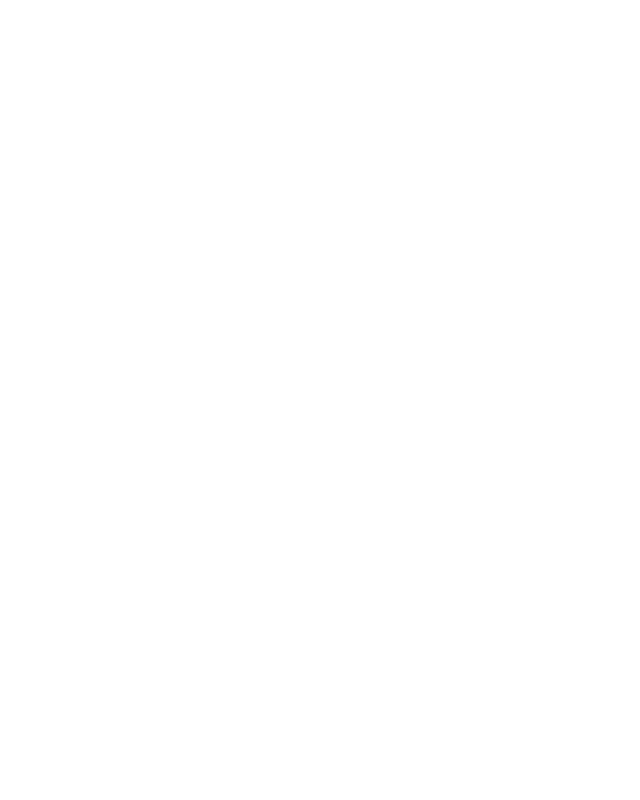
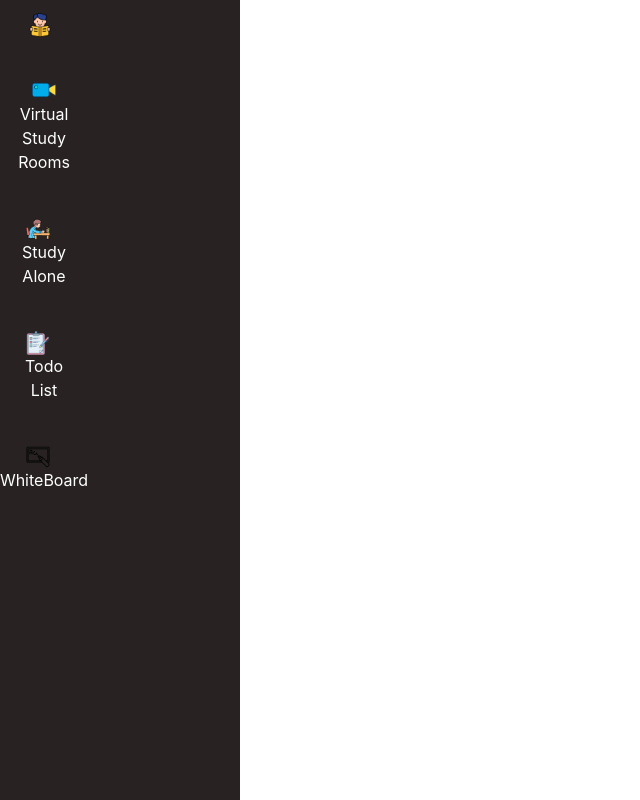
Before and after one commit to kishankool/VirtualStudyRoom, a React (Create React App) app in the folder virtual-study-room/: page /tasks in a window 1280 px wide. Before the commit this address had no page. Shown: the whole page, without its empty margins (0-640 px from the left). Built offline with nearby package versions, Linux system fonts and the light colour scheme.

Commit message:
minor changes

```diff
--- a/virtual-study-room/src/App.js
+++ b/virtual-study-room/src/App.js
@@ -1,11 +1,11 @@
 import React from "react";
 import { BrowserRouter, Routes, Route } from "react-router-dom";
 import SetAvatar from "./pages/SetAvatar";
-// import Chat from "./pages/Chat";
 import Login from "./pages/Login";
 import Register from "./pages/Register";
 import Home from "./pages/Home";
 import StudyAlone from "./pages/StudyAlone";
+import TodoList from "./pages/TodoList";
 
 export default function App() {
   return (
@@ -16,6 +16,7 @@
         <Route path="/setAvatar" element={<SetAvatar /> } />
         <Route path="/" element={<Home />} />
         <Route path="/studyalone" element={<StudyAlone />} />
+        <Route path="/tasks" element={<TodoList />} />
       </Routes>
     </BrowserRouter>
   );
--- a/virtual-study-room/src/components/Navbar.jsx
+++ b/virtual-study-room/src/components/Navbar.jsx
@@ -13,14 +13,14 @@
     <nav className='navigation-menu'>
       <div className='wrapper'>
         <div className='logo'>
-          <a className='' href=''>
+          <a className='' href='/'>
             <img width='24' height='24' src={reading} />
           </a>
         </div>
         <div className='menu'>
           <ul className='menu-items'>
             <li>
-              <a className='studyrooms navigation-link' href=''>
+              <a className='studyrooms navigation-link' href='/'>
                 <div className='study-room-image'>
                   <img width='24' height='24'  src={video} alt='studyroom' />
                 </div>
@@ -36,7 +36,7 @@
               </a>
             </li>
             <li>
-              <a className='task-list navigation-link' href=''>
+              <a className='task-list navigation-link' href='tasks'>
                 <div className='task-list menu-item'>
                   <img width='24' height='24' src={list} />
                 </div>
--- /dev/null
+++ b/virtual-study-room/src/pages/TodoList.jsx
@@ -0,0 +1,15 @@
+import React from 'react'
+import styled from "styled-components"
+import Navbar from '../components/Navbar'
+
+export default function TodoList() {
+  return (
+    <>
+    <Navbar />
+    <Container></Container>
+    </>
+  )
+}
+
+
+const Container = styled.div``;
```
